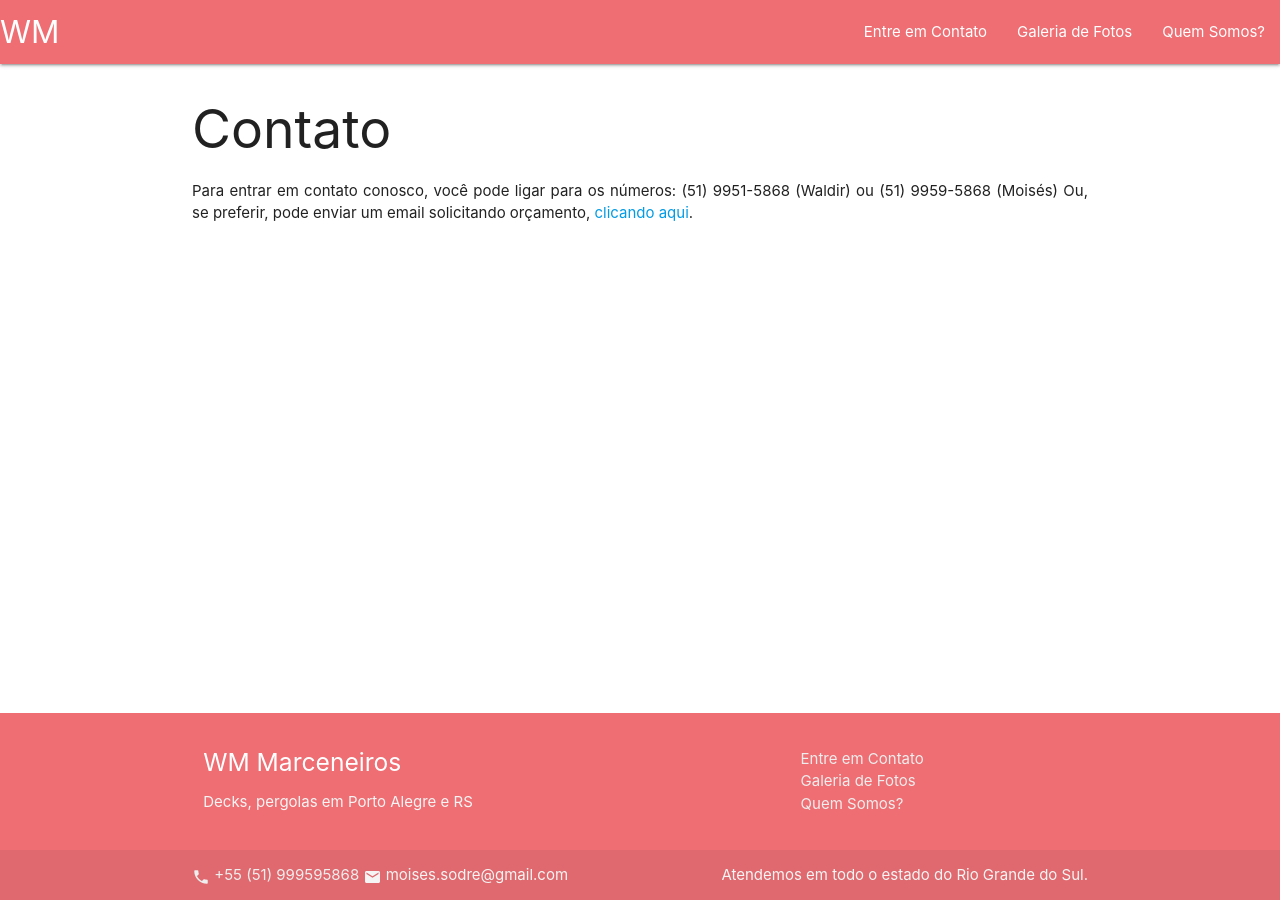
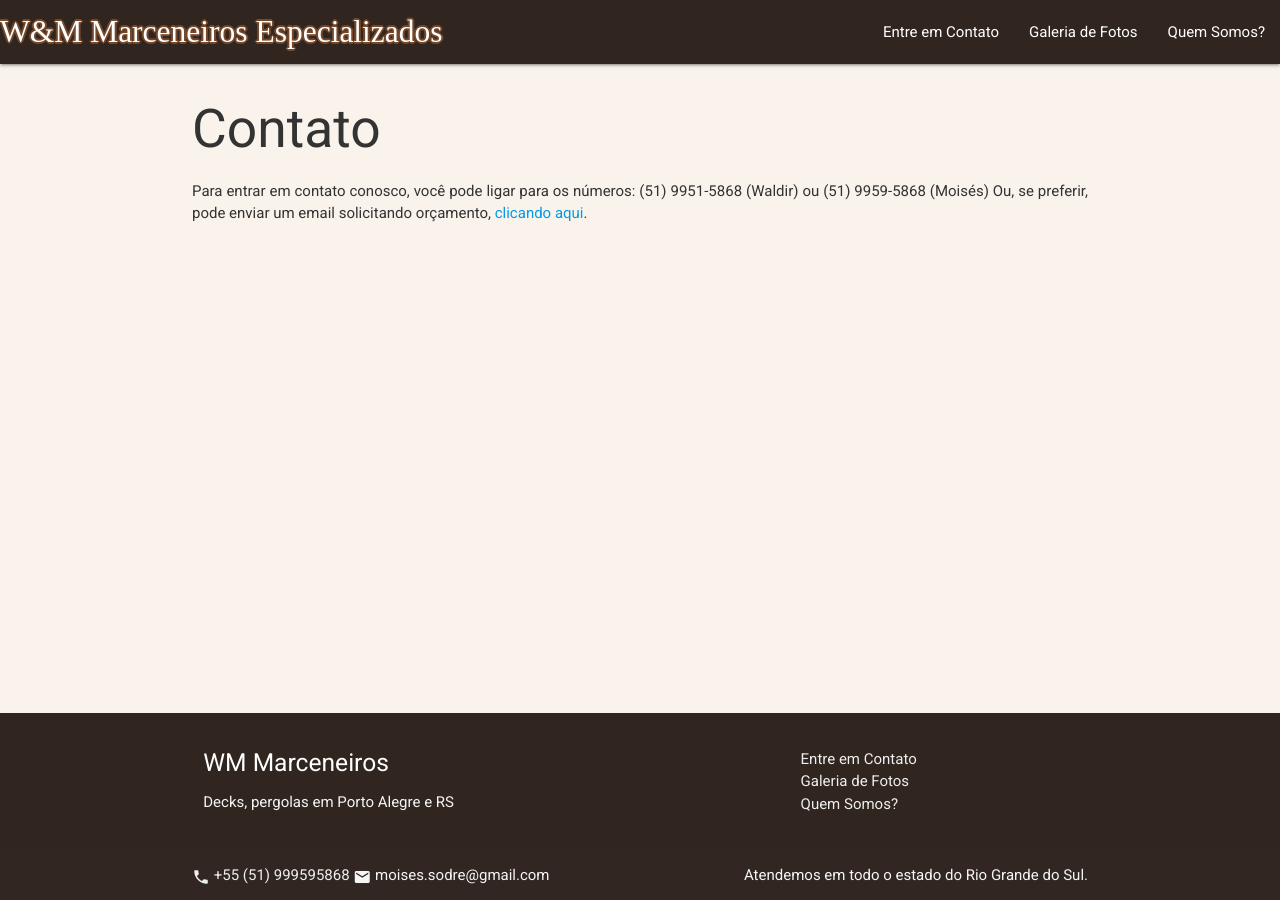
Before and after one commit to rdornelles/wmmarceneiros.com.br, a Jekyll site: the page built from contato.md, in a window 1280 px wide. Built offline with Jekyll 4.4.1, drawn with Linux system fonts in a browser that asks for light colours; some web fonts are replaced.

Commit message:
improve layouts

```diff
--- a/_config.yml
+++ b/_config.yml
@@ -23,6 +23,7 @@ email: moises.sodre@gmail.com
 facebook: https://fb.com/WM-Marceneiros-240345856158842
 phone_link: https://wa.me/+5551999595868
 phone_show: +55 (51) 999595868
+image:
 description: >- # this means to ignore newlines until "baseurl:"
   Decks, pergolas em Porto Alegre e RS
 
--- a/_includes/footer.html
+++ b/_includes/footer.html
@@ -1,4 +1,4 @@
-<footer class="page-footer">
+<footer class="page-footer bg-color-bg">
     <div class="container">
         <div class="row">
         <div class="col l6 s12">
--- a/_includes/head.html
+++ b/_includes/head.html
@@ -4,9 +4,15 @@
 
 <!-- MATERIALIZE CSS -->
 <link rel="stylesheet" href="https://cdnjs.cloudflare.com/ajax/libs/materialize/1.0.0/css/materialize.min.css">
+<link href='https://fonts.googleapis.com/css?family=Roboto' rel='stylesheet'>
+<link href='https://fonts.googleapis.com/css?family=Fanwood' rel='stylesheet'>
 <link href="https://fonts.googleapis.com/icon?family=Material+Icons" rel="stylesheet">
 <script src="https://cdnjs.cloudflare.com/ajax/libs/materialize/1.0.0/js/materialize.min.js"></script>
 
 <!-- CUSTOM CSS -->
 <link rel="stylesheet" href="/assets/styles.css">
 <script type="text/javascript" src="/assets/scripts.js"></script>
+
+<!-- FACEBOOK PLUGIN -->
+<div id="fb-root"></div>
+<script async defer crossorigin="anonymous" src="https://connect.facebook.net/pt_BR/sdk.js#xfbml=1&version=v9.0" nonce="kc2hEAze"></script>
--- a/_includes/header.html
+++ b/_includes/header.html
@@ -1,7 +1,10 @@
 <!-- DESKTOP MENU -->
 <nav>
-    <div class="nav-wrapper">
-        <a href="/" class="brand-logo">WM<!--<img src="images/web/logotipo.gif" alt="VW Marceneiros"/>--></a>
+    <div class="nav-wrapper bg-color-bg">
+        <a href="/" class="brand-logo">
+            <span>W&M</span>
+            <span class="hide-on-med-and-down">Marceneiros Especializados</span>
+        </a>
         <a href="#" data-target="mobile-demo" class="sidenav-trigger"><i class="material-icons">menu</i></a>
         <ul class="right hide-on-med-and-down">
             {% for page in site.pages %}
--- a/assets/styles.css
+++ b/assets/styles.css
@@ -1,3 +1,22 @@
+/**
+ * COLORS
+ *
+ * color1: #F9F3EC color-w
+ * color2: #DA7F27 color-1
+ * color3: #A26F41 color-2
+ * color4: #75482A color-3
+ * color4: #312520 color-bg
+ */
+
+.brand-logo {
+    font-family: 'Fanwood';
+    text-shadow: 2px 0 0 #75482A, -2px 0 0 #75482A, 0 2px 0 #75482A, 0 -2px 0 #75482A, 1px 1px #75482A, -1px -1px 0 #75482A, 1px -1px 0 #75482A, -1px 1px 0 #75482A;
+}
+
+.bg-color-bg {
+    background-color: #312520;
+}
+
 .w100 {
     width: 100%;
 }
@@ -11,6 +30,9 @@ body {
     display: flex;
     min-height: 100vh;
     flex-direction: column;
+    font-family: 'Roboto';
+    color: #333333;
+    background-color: #F9F3EC;
 }
 
 main {
```
